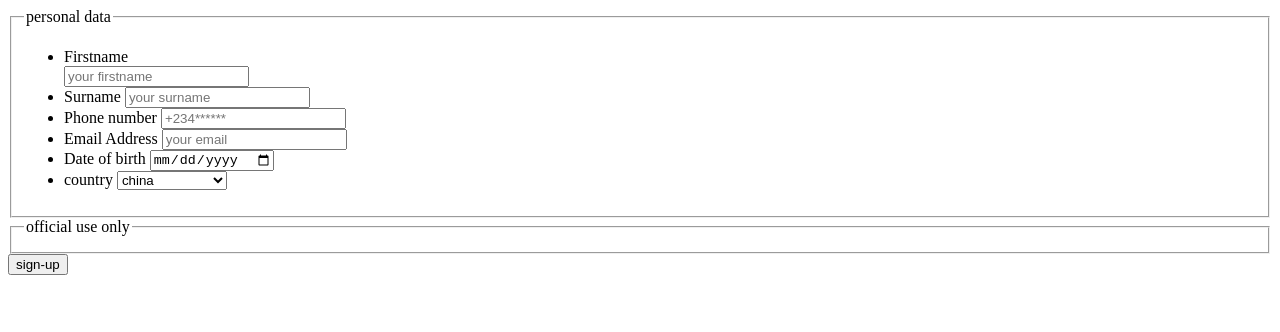
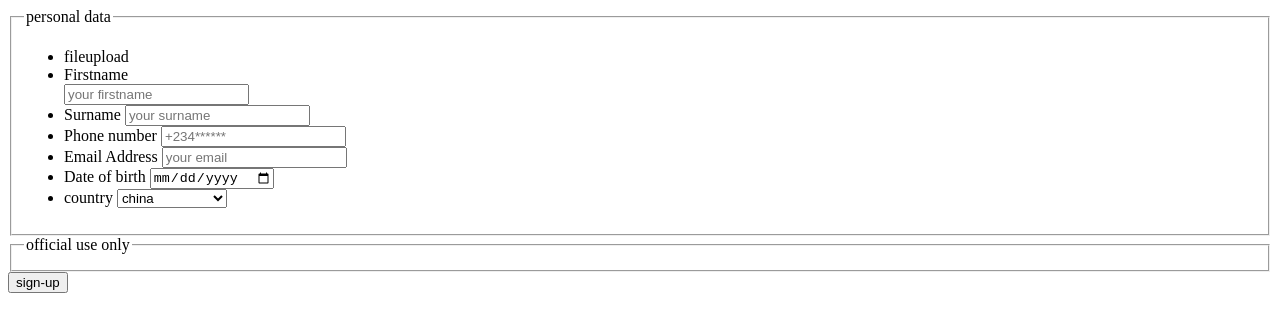
Before and after one commit to habibi1404/frontendweek2, a plain HTML site: page forms.html in a window 1280 px wide. Drawn offline with Linux system fonts and the light colour scheme.

Commit message:
fix: travelguide

```diff
--- a/forms.html
+++ b/forms.html
@@ -4,12 +4,16 @@
     <meta charset="UTF-8">
     <meta name="viewport" content="width=device-width, initial-scale=1.0">
     <title>Document</title>
+
 </head>
 <body>
     <form>
         <fieldset>
             <legend>personal data</legend>
             <ul>
+                <li>
+                    <label for="fupload">fileupload</label><br>
+                </li>
                 <li>
                     <label for="fname">Firstname</label><br>
                     <input type="text" name="text" id="fname" required placeholder="your firstname">
```
Also changed, not shown: travelguide.html (+1 -0 lines).
